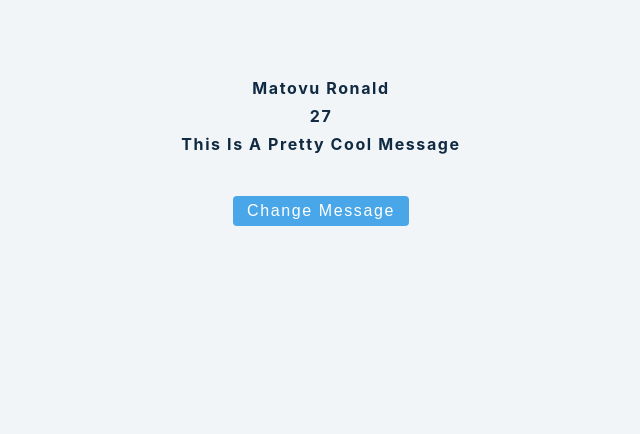
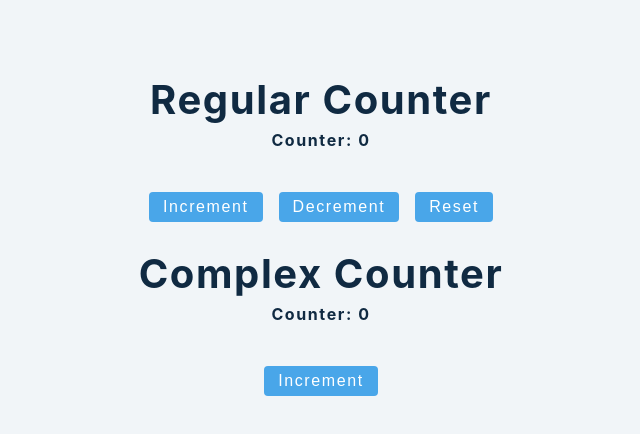
Before and after one commit to matovu-ronald/react-advanced-2021, a React (Create React App) app: page / in a window 1280 px wide. Shown: the top 434 px of the page, without its empty margins (319-959 px from the left). Built offline with nearby package versions, Linux system fonts and the light colour scheme.

Commit message:
useState Counter Example

```diff
--- a/src/App.js
+++ b/src/App.js
@@ -3,6 +3,7 @@ import ArrayExample from "./components/useState/ArrayExample";
 import ObjectExample from "./components/useState/ObjectExample";
 
 import "./App.css";
+import CounterExample from "./components/useState/CounterExample";
 
 function App() {
   return (
@@ -10,7 +11,8 @@ function App() {
       {/* –––––– useState Example –––––– */}
       {/* <ErrorExample /> */}
       {/* <ArrayExample /> */}
-      <ObjectExample />
+      {/* <ObjectExample /> */}
+      <CounterExample />
     </div>
   );
 }
--- /dev/null
+++ b/src/components/useState/CounterExample.js
@@ -0,0 +1,53 @@
+import React, { useState } from "react";
+
+const CounterExample = () => {
+  const [counter, setCounter] = useState(0);
+  const [complexCounter, setComplexCounter] = useState(0);
+
+  const increment = () => {
+    setCounter(counter + 1);
+  };
+
+  const decrement = () => {
+    setCounter(counter - 1);
+  };
+
+  const reset = () => {
+    setCounter(0);
+  };
+
+  const incrementComplexCounter = () => {
+    setTimeout(() => {
+      setComplexCounter((prevComplexCounter) => {
+        return prevComplexCounter + 1;
+      });
+    }, 1000);
+  };
+
+  return (
+    <React.Fragment>
+      <div className="mb-2">
+        <h2>Regular Counter</h2>
+        <h4>Counter: {counter}</h4>
+        <button className="btn" onClick={increment}>
+          Increment
+        </button>
+        <button className="btn" onClick={decrement}>
+          Decrement
+        </button>
+        <button className="btn" onClick={reset}>
+          Reset
+        </button>
+      </div>
+      <div>
+        <h2>Complex Counter</h2>
+        <h4>Counter: {complexCounter}</h4>
+        <button className="btn" onClick={incrementComplexCounter}>
+          Increment
+        </button>
+      </div>
+    </React.Fragment>
+  );
+};
+
+export default CounterExample;
--- a/src/index.css
+++ b/src/index.css
@@ -318,3 +318,7 @@ p {
   text-transform: capitalize;
   cursor: pointer;
 }
+
+.mb-2 {
+  margin-bottom: 2rem;
+}
```
